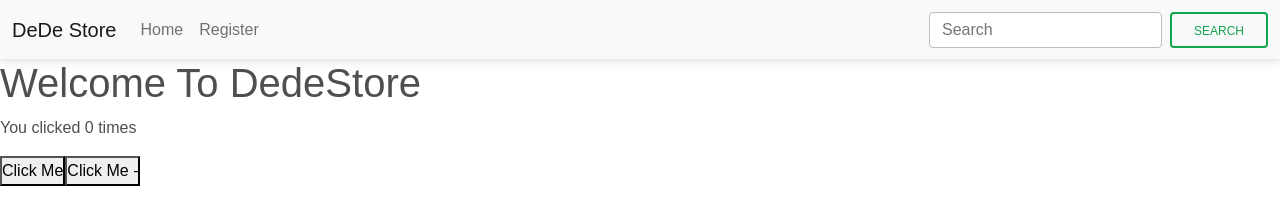
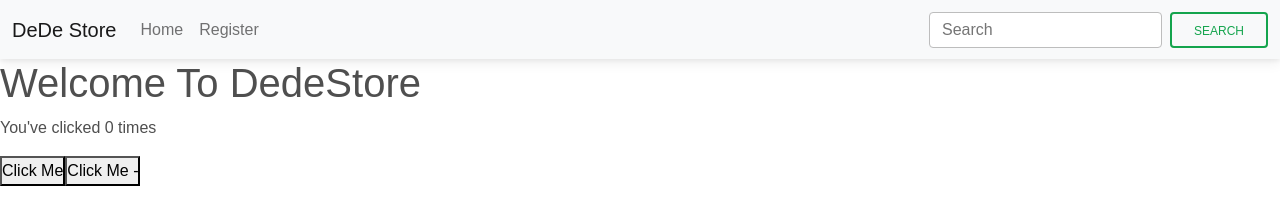
Before and after one commit to tmp-cloud7/dedestore-front, a React (Create React App) app: page /home in a window 1280 px wide. Shown: the top 205 px of the page. Built offline with nearby package versions, Linux system fonts and the light colour scheme.

Commit message:
Modified home page

```diff
--- a/src/pages/home.js
+++ b/src/pages/home.js
@@ -8,7 +8,7 @@ const Home = () => {
         <>
             <Header/>
             <h1>Welcome To DedeStore</h1>
-            <p>You clicked {count} times</p>
+            <p>You've clicked {count} times</p>
             <button onClick={() => setCount(count + 1)}>Click Me</button>
             <button onClick={() => setCount(count - 1)}>Click Me -</button>
         </>
```
